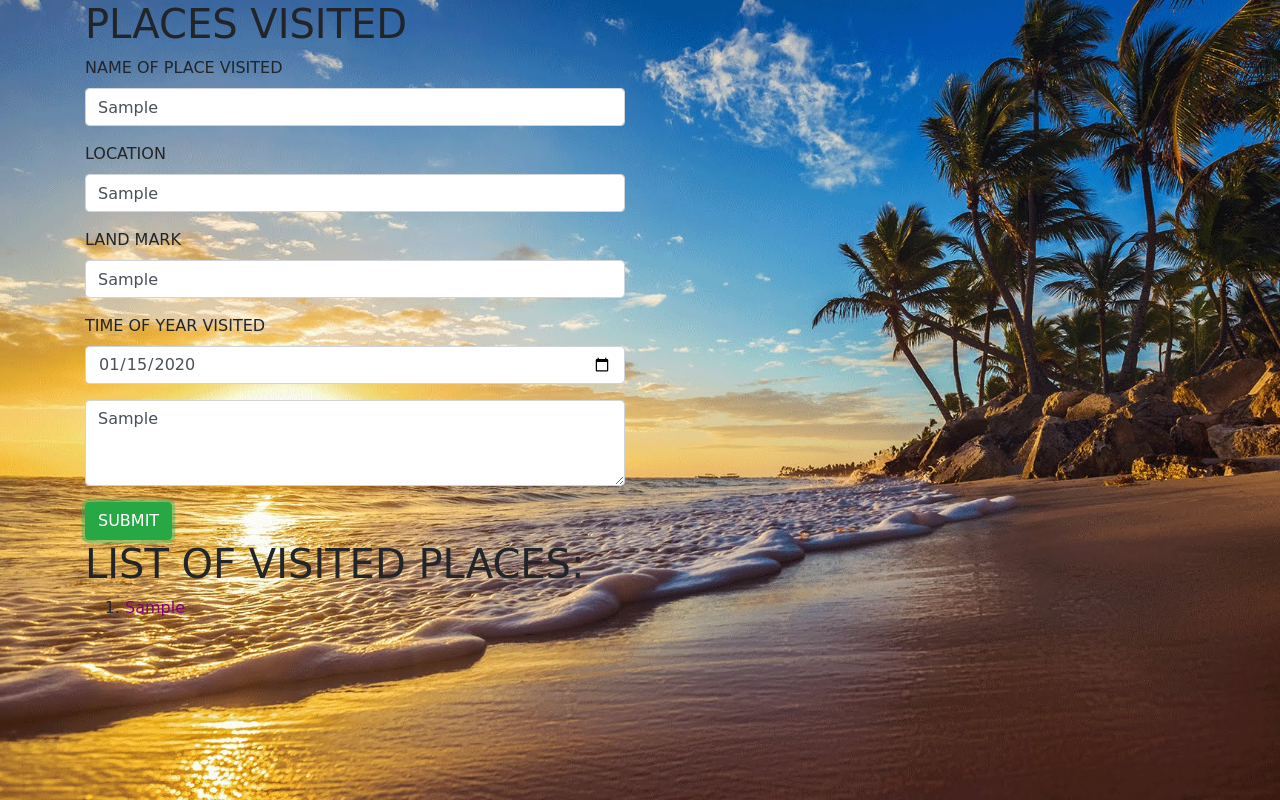
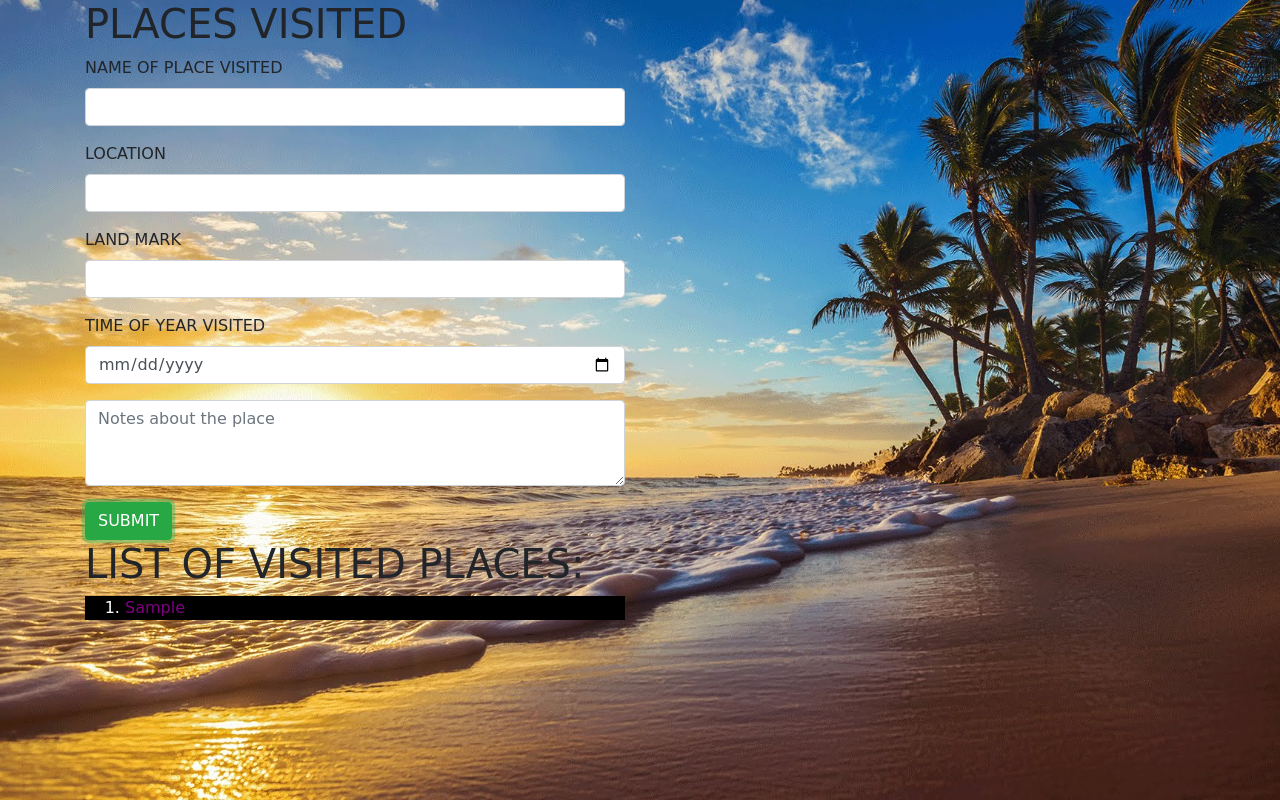
Before and after one commit to Nyota254/places-visited, a plain HTML site: page index.html in a window 1280 px wide. Both pictures are taken after typing "Sample", "Sample", "Sample", "2020-01-15", "Sample" into the empty fields and a click on the button "SUBMIT". Drawn offline with Linux system fonts and the light colour scheme; a web font is replaced by a local one.

Commit message:
add visibility styling and jQuery code to clear the form after submition

```diff
--- a/css/styles.css
+++ b/css/styles.css
@@ -17,3 +17,8 @@ body {
 .listOutput:hover {
     text-decoration: underline
 }
+
+.visibility {
+    background-color: black;
+    color : white;
+}
--- a/index.html
+++ b/index.html
@@ -36,13 +36,13 @@
                     <button class="btn btn-success" id="submit" type="submit">SUBMIT</button>
                 </form>
                 <h1>LIST OF VISITED PLACES:</h1>
-                <ol id="listPlaces">
+                <ol id="listPlaces" class="visibility">
 
                 </ol>
 
             </div>
             <div class="col-md-6">
-                <div id="information">
+                <div id="information" class="visibility">
                     <h1>ABOUT</h1>
                     <h2></h2>
                     <p>LOCATION: <span id="locationOutput"></span></p>
--- a/js/scripts.js
+++ b/js/scripts.js
@@ -26,6 +26,10 @@ $(document).ready(function(){
             $("#timeOfYearOutput").text(newplacesVisited.placeTimeOfYear);
             $("#notesOutput").text(newplacesVisited.placeNotes);
         });
-
+        $("#place").val("");
+        $("#location").val("");
+        $("#landMark").val("");
+        $("#timeOfYear").val("");
+        $("#notes").val("");
     });
 });
```
